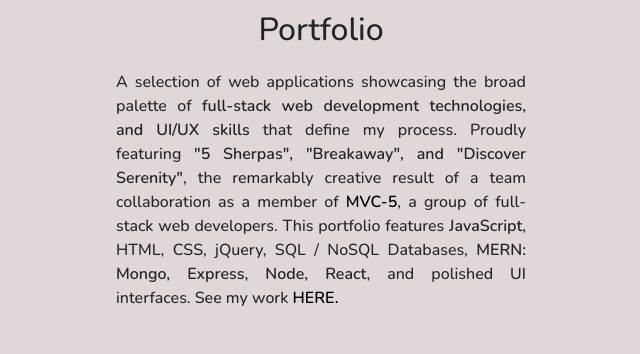
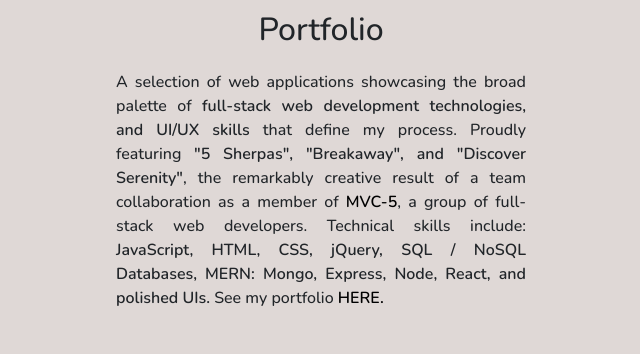
Before and after one commit to JonPhoenix/jpx-react-portfolio, a React (Create React App) app: page / in a window 1280 px wide. Shown: the part 826-1180 px from the top of the page, without its empty margins (319-959 px from the left). Built offline with nearby package versions, Linux system fonts and the light colour scheme.

Commit message:
Updates summary

```diff
--- a/src/pages/HomePage/index.jsx
+++ b/src/pages/HomePage/index.jsx
@@ -56,10 +56,12 @@ function HomePage() {
             <a className="link-jon" href="https://github.com/MVC-5">
               <strong>MVC-5</strong>
             </a>
-            , a group of full-stack web developers. This portfolio features{" "}
-            <strong>JavaScript</strong>, HTML, CSS, jQuery, SQL / NoSQL
-            Databases, <strong>MERN: Mongo, Express, Node, React</strong>, and
-            polished UI interfaces. See my work{" "}
+            , a group of full-stack web developers. Technical skills include:{" "}
+            <strong>
+              JavaScript, HTML, CSS, jQuery, SQL / NoSQL Databases, MERN: Mongo,
+              Express, Node, React, and polished UIs.
+            </strong>{" "}
+            See my portfolio{" "}
             <a className="link-jon" href="/work">
               <strong>HERE.</strong>
             </a>
```
